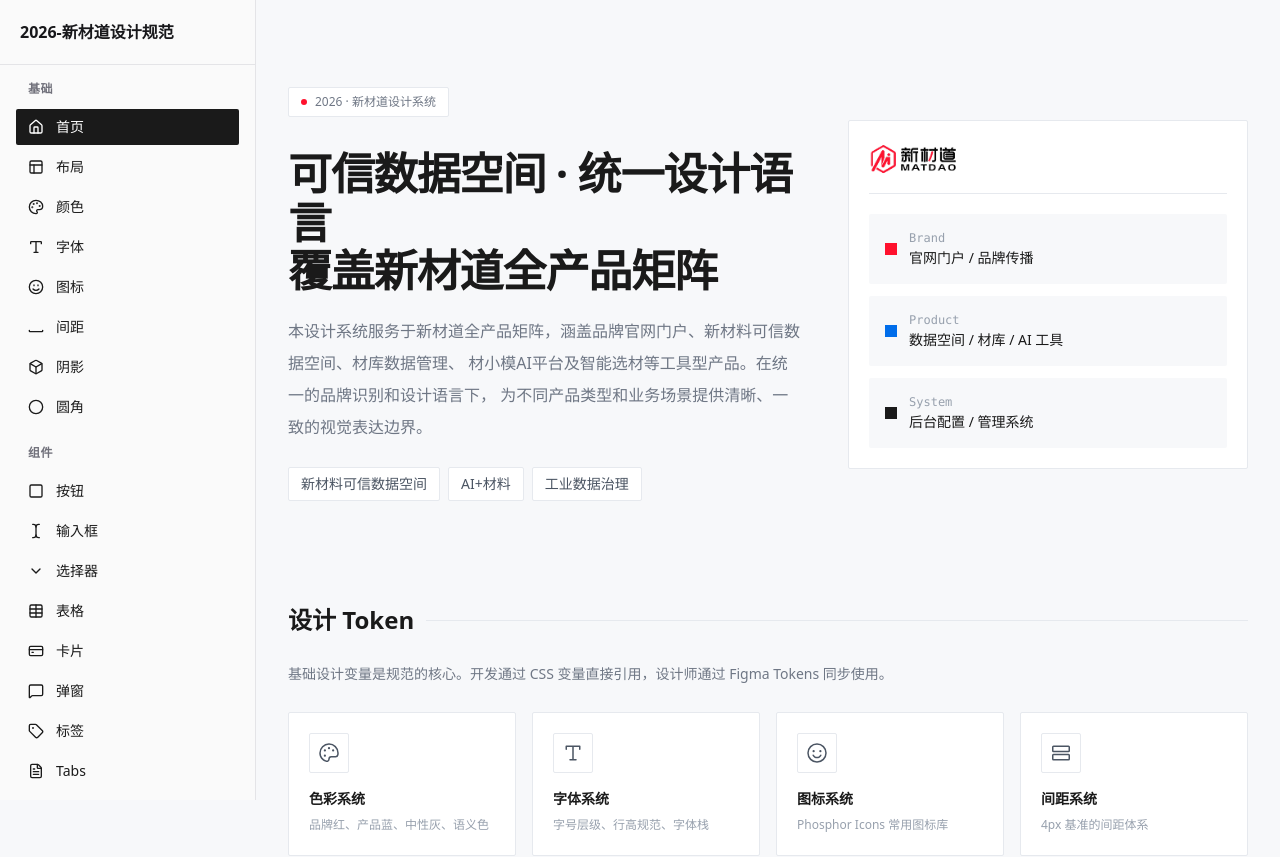
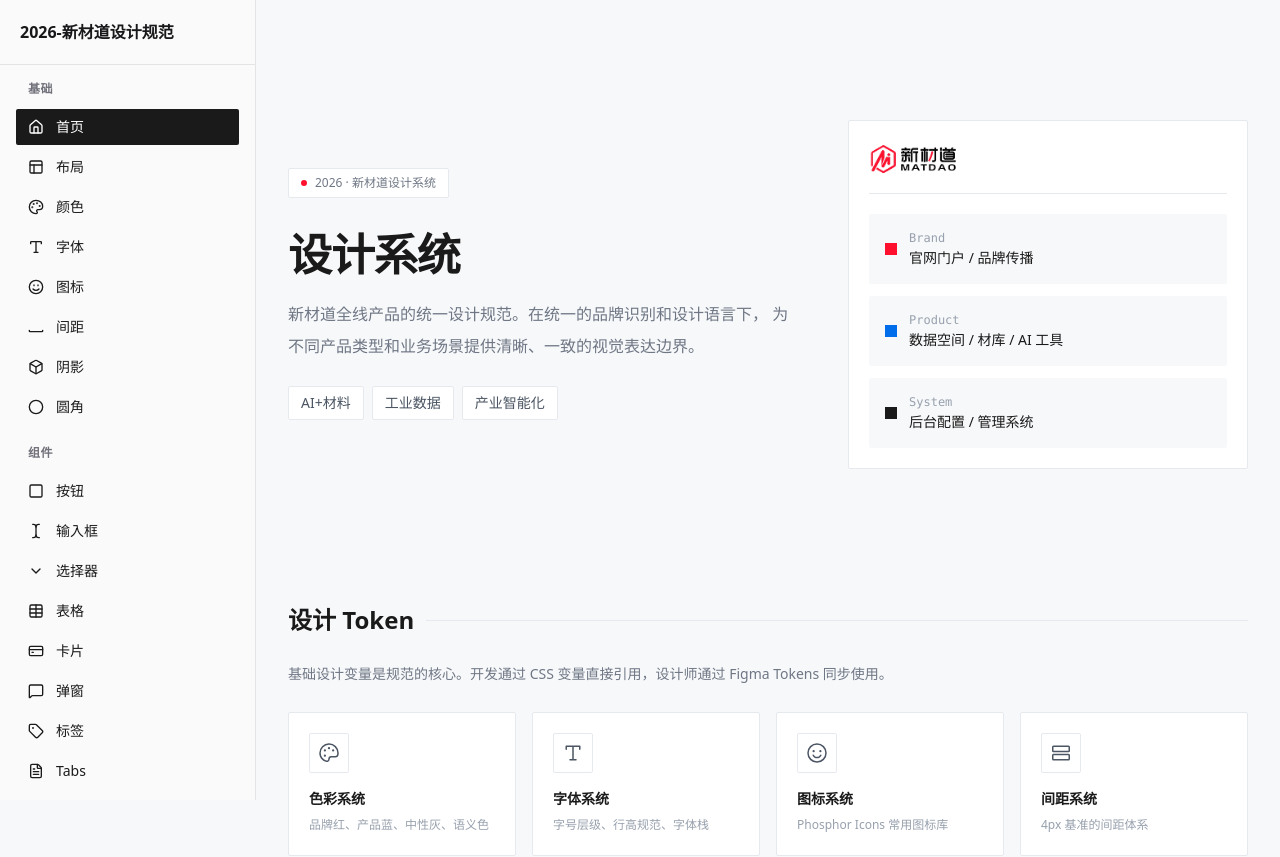
Before and after one commit to susu192856/xincailiao-design-system, a React (Vite) app: page / in a window 1280 px wide. Shown: the top 857 px of the page. Built offline with nearby package versions, Linux system fonts and the light colour scheme.

Commit message:
fix: 首页标题简化为「设计系统」，去除对单一产品的过度强调

```diff
--- a/src/pages/design-system/HomePage.tsx
+++ b/src/pages/design-system/HomePage.tsx
@@ -154,17 +154,14 @@
             2026 · 新材道设计系统
           </div>
           <h1 className="mt-6 text-[2.75rem] font-semibold leading-[1.1] tracking-tight text-[var(--neutral-900)]">
-            可信数据空间 · 统一设计语言
-            <br />
-            覆盖新材道全产品矩阵
+            设计系统
           </h1>
           <p className="mt-5 max-w-2xl text-base leading-8 text-[var(--neutral-600)]">
-            本设计系统服务于新材道全产品矩阵，涵盖品牌官网门户、新材料可信数据空间、材库数据管理、
-            材小模AI平台及智能选材等工具型产品。在统一的品牌识别和设计语言下，
+            新材道全线产品的统一设计规范。在统一的品牌识别和设计语言下，
             为不同产品类型和业务场景提供清晰、一致的视觉表达边界。
           </p>
           <div className="mt-6 flex flex-wrap gap-2">
-            {["新材料可信数据空间", "AI+材料", "工业数据治理"].map((tag) => (
+            {["AI+材料", "工业数据", "产业智能化"].map((tag) => (
               <span key={tag} className="rounded-sm border border-[var(--neutral-200)] bg-white px-3 py-1.5 text-sm text-[var(--neutral-700)]">
                 {tag}
               </span>
```
